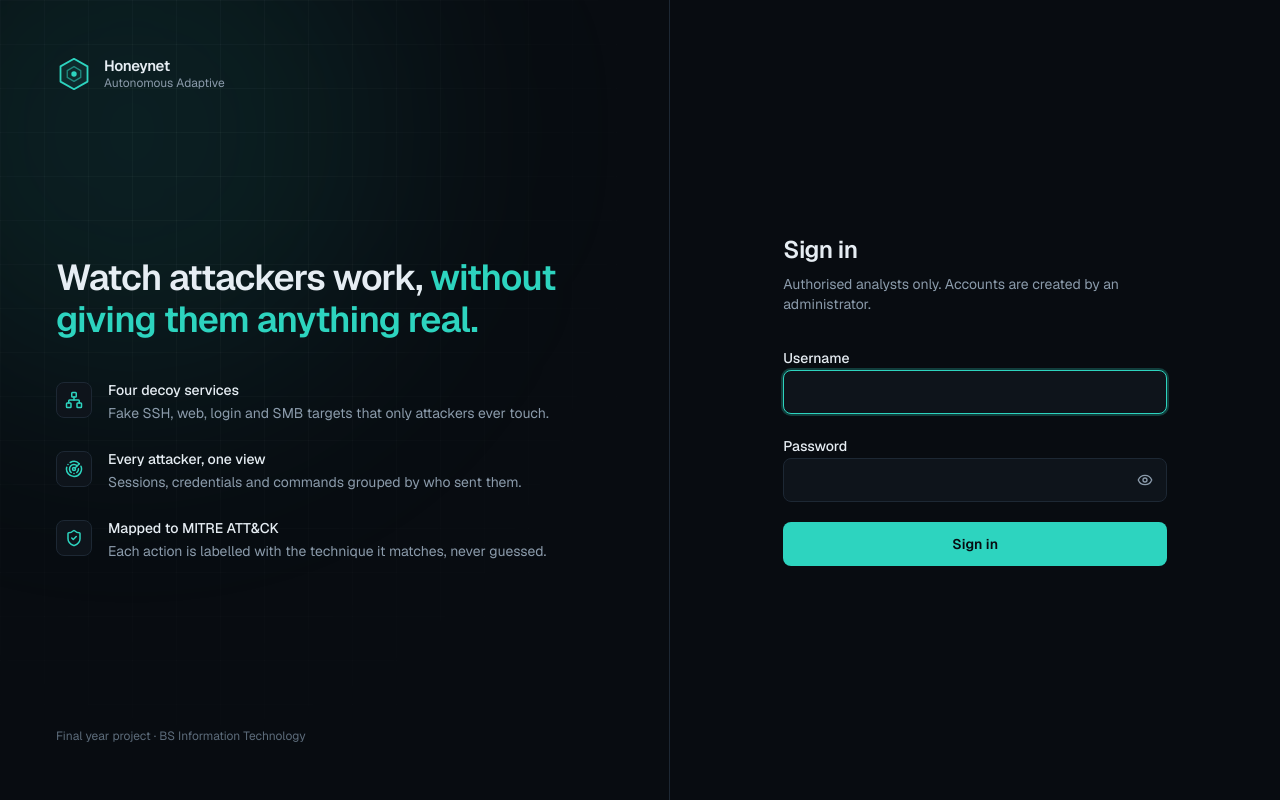
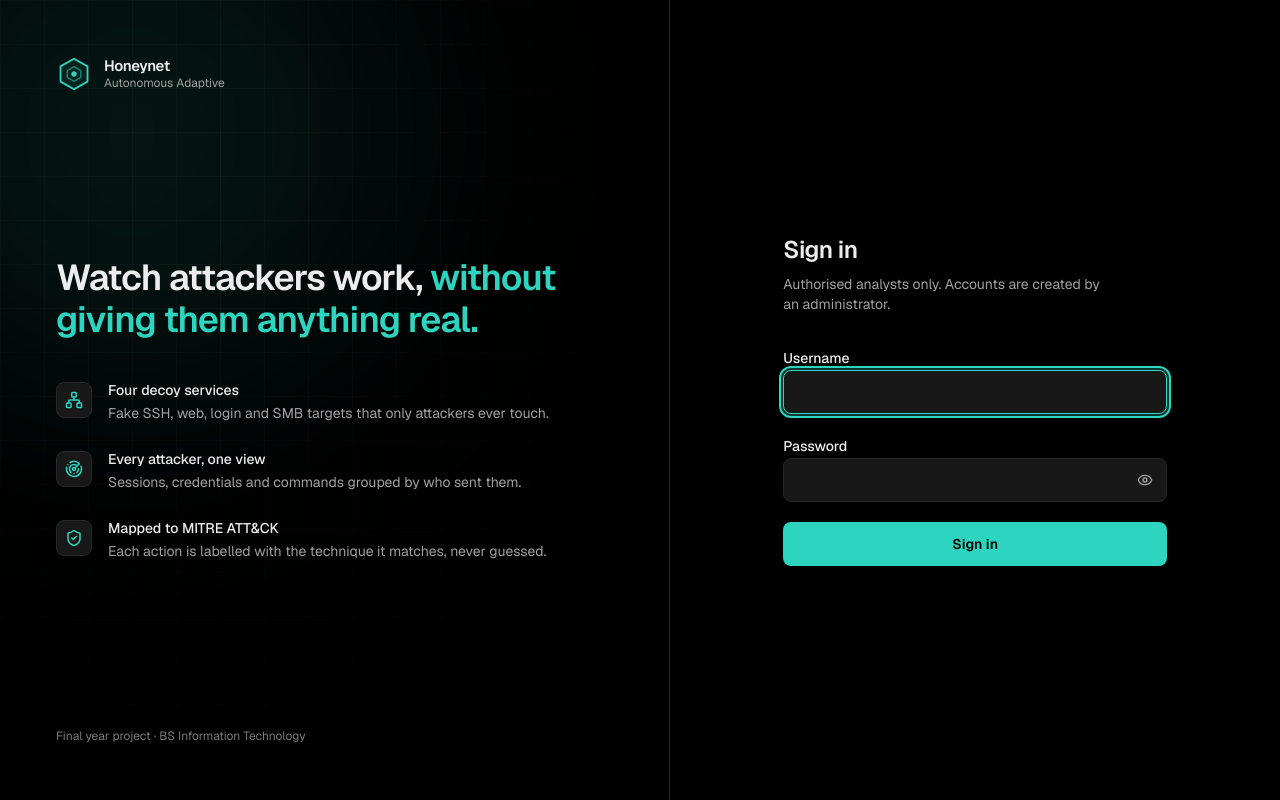
Before and after one commit to Ayesha-Sanaa/autonomous-adaptive-honeynet, a Next.js app in the folder frontend/: page /login in a window 1280 px wide. Built offline with nearby package versions, Linux system fonts and the light colour scheme; no server answers.

Commit message:
frontend

```diff
--- a/frontend/next.config.ts
+++ b/frontend/next.config.ts
@@ -1,9 +1,12 @@
 import path from "node:path";
+import { fileURLToPath } from "node:url";
 import type { NextConfig } from "next";
+
+const here = path.dirname(fileURLToPath(import.meta.url));
 
 const nextConfig: NextConfig = {
   output: "standalone", // small self-contained build for the Docker image
-  outputFileTracingRoot: path.join(__dirname), // keep server.js at the top of the build, wherever the repo lives
+  outputFileTracingRoot: here, // keep server.js at the top of the build, wherever the repo lives
   poweredByHeader: false,
   async headers() {
     return [
--- a/frontend/src/app/globals.css
+++ b/frontend/src/app/globals.css
@@ -1,14 +1,14 @@
 @import "tailwindcss";
 
-/* Colour scheme: dark, teal as the one accent colour. */
 @theme {
-  --color-bg: #080c11;
-  --color-surface: #0e141b;
-  --color-surface-2: #141c25;
-  --color-line: #1d2834;
-  --color-fg: #e6edf3;
-  --color-muted: #8b9bab;
-  --color-faint: #5d6c7b;
+  --color-bg: #000000;
+  --color-surface: #181818;
+  --color-surface-2: #1f1f1f;
+  --color-line: #272727;
+  --color-line-strong: #313131;
+  --color-fg: #ededed;
+  --color-muted: #a1a1a1;
+  --color-faint: #7a7a7a;
   --color-brand: #2dd4bf;
   --color-brand-strong: #14b8a6;
   --color-danger: #fb7185;
@@ -16,6 +16,7 @@
   --color-ok: #4ade80;
   --font-sans: var(--font-geist-sans), ui-sans-serif, system-ui, sans-serif;
   --font-mono: var(--font-geist-mono), ui-monospace, SFMono-Regular, monospace;
+  --ease-base: cubic-bezier(0.22, 1, 0.36, 1);
 }
 
 html {
@@ -29,22 +30,48 @@ body {
   -webkit-font-smoothing: antialiased;
 }
 
+h1, h2, h3 {
+  text-wrap: balance;
+}
+
+p {
+  text-wrap: pretty;
+}
+
+em, i {
+  font-style: normal;
+}
+
 ::selection {
   background: color-mix(in srgb, var(--color-brand) 35%, transparent);
 }
 
-/* Subtle scrollbars that match the theme */
+:focus-visible {
+  outline: 2px solid var(--color-brand);
+  outline-offset: 2px;
+}
+
 * {
   scrollbar-width: thin;
-  scrollbar-color: var(--color-line) transparent;
+  scrollbar-color: var(--color-line-strong) transparent;
 }
 
 @keyframes fade-up {
-  from { opacity: 0; transform: translateY(6px); }
+  from { opacity: 0; transform: translateY(8px); }
   to { opacity: 1; transform: none; }
 }
-.fade-up { animation: fade-up 0.35s ease-out both; }
+
+@keyframes fade-in {
+  from { opacity: 0; }
+  to { opacity: 1; }
+}
+
+.fade-up {
+  animation: fade-up 0.5s var(--ease-base) both;
+}
 
 @media (prefers-reduced-motion: reduce) {
-  .fade-up { animation: none; }
+  .fade-up {
+    animation: fade-in 0.3s var(--ease-base) both;
+  }
 }
```
